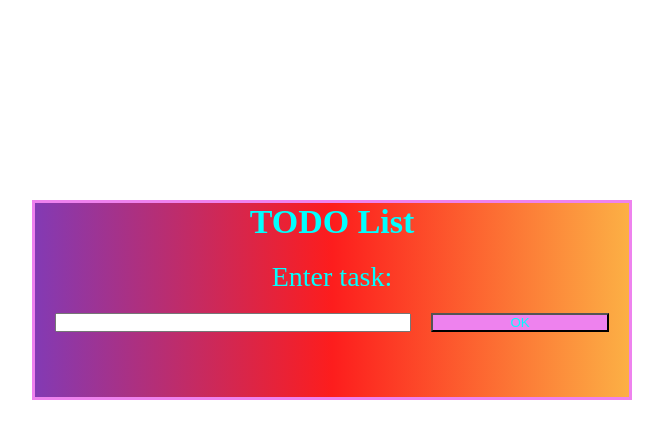
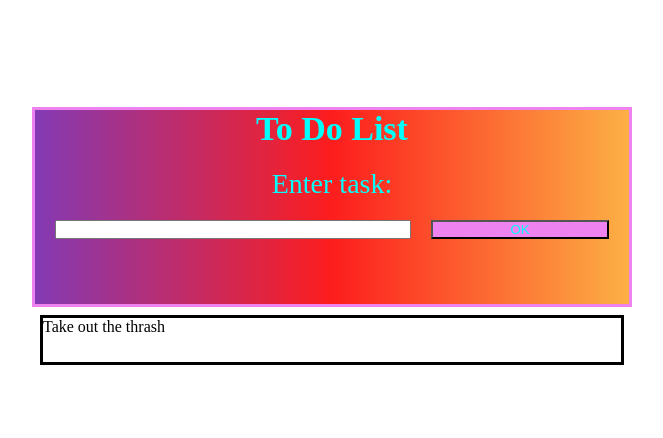
Before and after one commit to GTomkowski/Projects, a plain HTML site: page index.html in a window 1280 px wide. Shown: the whole page, without its empty margins (308-971 px from the left). Drawn offline with Linux system fonts and the light colour scheme.

Commit message:
added unordered list in html and initial styling in css

```diff
--- a/index.html
+++ b/index.html
@@ -10,14 +10,21 @@
 </head>
 
 <body>
-    <div class="to-do-list column">
-        <h3>TODO List</h3>
-        <label for="task">Enter task:</label>
-        <div class="row">
+    <div class="container">
 
-            <input type="text">
-            <button>OK</button>
+        <div class="to-do-list column">
+            <h3>To Do List</h3>
+            <label for="task">Enter task:</label>
+            <div class="row">
+
+                <input type="text">
+                <button>OK</button>
+            </div>
         </div>
+        <ul>
+            <li>Take out the thrash</li>
+        </ul>
+
     </div>
 </body>
 
--- a/main.css
+++ b/main.css
@@ -5,7 +5,6 @@
 }
 
 body {
-	color:aqua;
 	font-size: 16px;
 	height: 100vh;
 	position: relative;
@@ -14,7 +13,6 @@ body {
 
 h3 {
 	font-size: 34px;
-
 }
 
 label {
@@ -27,13 +25,18 @@ label {
 	background: linear-gradient(90deg, rgba(131, 58, 180, 1) 0%, rgba(253, 29, 29, 1) 50%, rgba(252, 176, 69, 1) 100%);
 	border: 3px solid violet;
 	height: 200px;
-	left: 50%;
-	position: absolute;
-	top: 300px; /* why using percentages doesn't work here? */
-	transform: translate(-50%, -50%);
 	width: 600px;
+	color:aqua;
 }
 
+.container {
+	display: flex;
+	flex-direction: column;
+	position: absolute;
+	top: 30%;
+	left: 50%;
+	transform: translate(-50%, -50%);
+}
 .column {
 	display: flex;
 	flex-direction: column;
@@ -49,9 +52,18 @@ input {
 }
 
 button {
-	background-color: transparent;
 	background-color: violet;
-	color:aqua;
+	color: aqua;
 	outline: none;
 	width: 30%;
 }
+
+ul {
+	list-style:none;
+}
+
+li {
+	border: 3px solid black;
+	height: 50px;
+	margin: 8px;
+}
```
